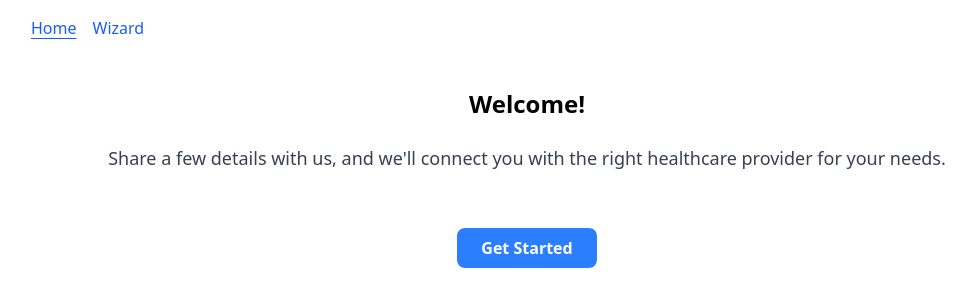
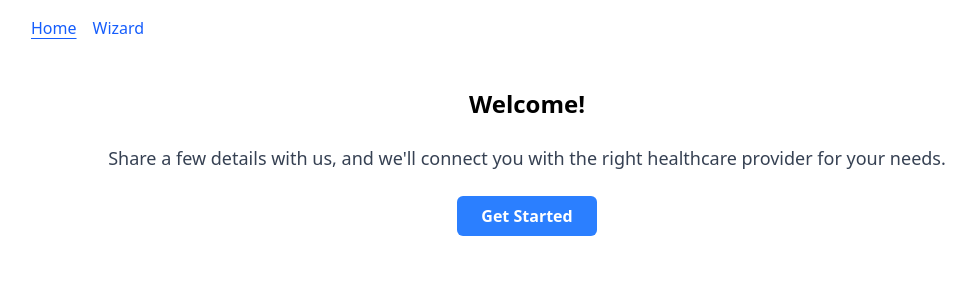
Before and after one commit to carolinaroman/ah_test, a React (Vite) app in the folder frontend/: page / in a window 1280 px wide. Shown: the top 306 px of the page, without its empty margins (113-1088 px from the left). Built offline with nearby package versions, Linux system fonts and the light colour scheme.

Commit message:
Update styles for btn-submit and title, and add formInputField class

```diff
--- a/frontend/src/index.css
+++ b/frontend/src/index.css
@@ -6,12 +6,16 @@
 @layer components {
   /* For form submit button */
   .btn-submit {
-    @apply bg-blue-500 hover:bg-blue-600 text-white font-semibold my-8 py-2 px-6 rounded-lg transition-colors;
+    @apply bg-blue-500 hover:bg-blue-600 text-white font-semibold py-2 px-6 rounded-md transition-colors;
   }
 
   /* Title in each page */
   .title {
-    @apply text-2xl font-bold;
+    @apply my-4 text-2xl font-bold;
+  }
+
+  .formInputField {
+    @apply w-full px-3 py-2 border border-gray-100 rounded-md focus:outline-none focus:ring-2 focus:border-transparent;
   }
 
   /* Error messages in forms */
```
